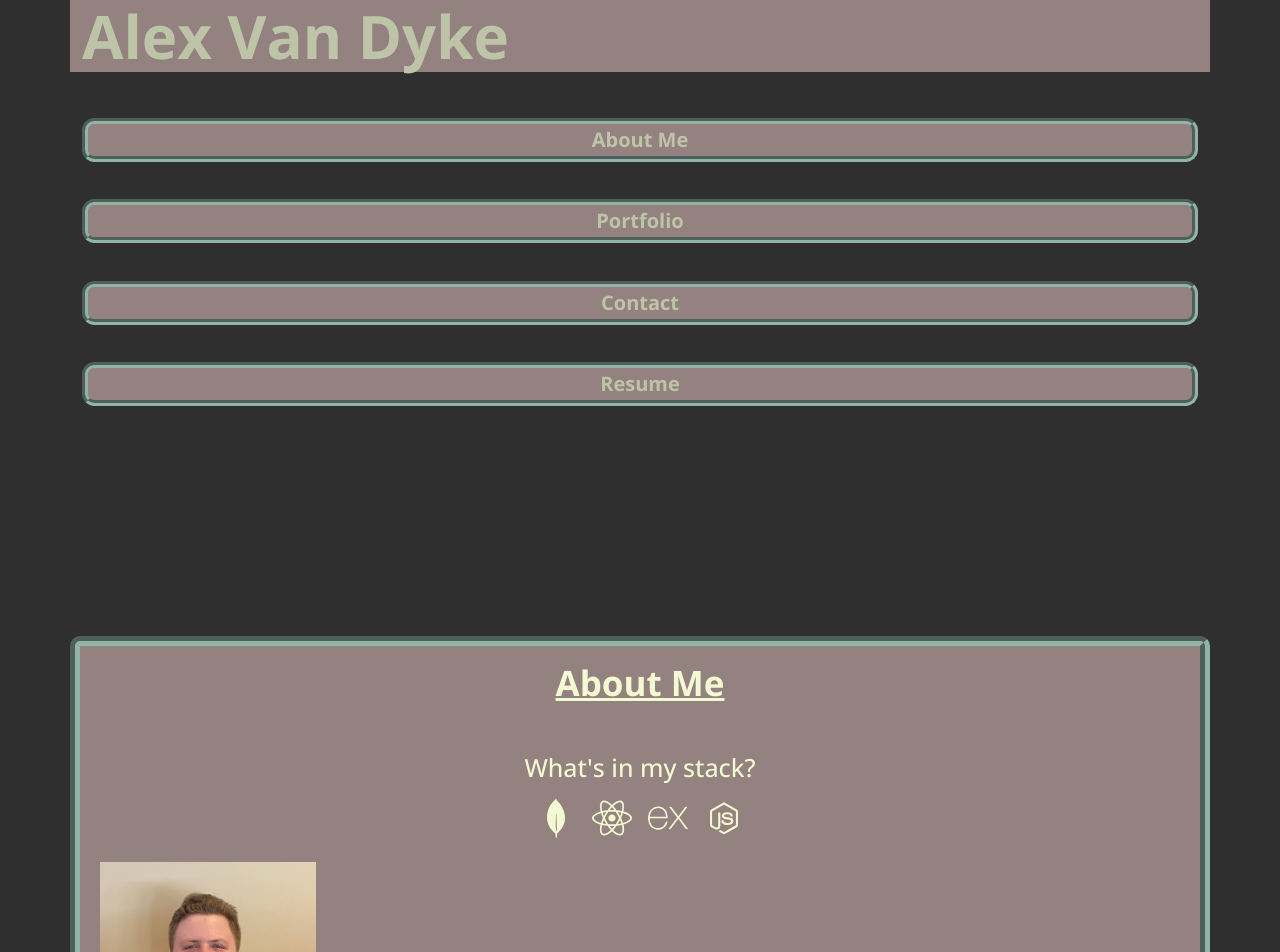
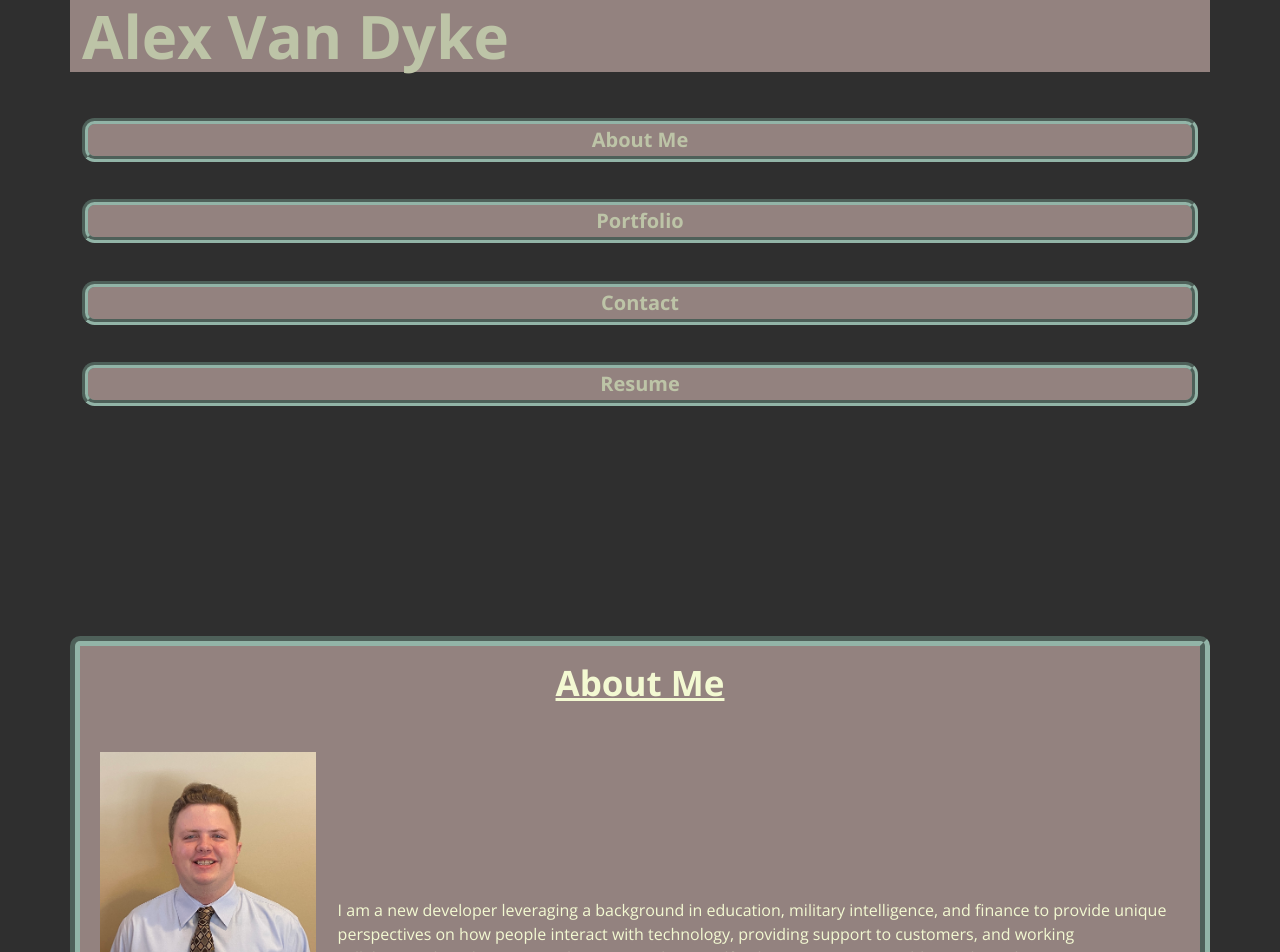
Before and after one commit to AlexandertheGreat491/React-Portfolio, a React (Create React App) app: page / in a window 1280 px wide. Shown: the top 952 px of the page. Built offline with nearby package versions, Linux system fonts and the light colour scheme.

Commit message:
trying to fix deployment error

```diff
--- a/src/components/About/index.js
+++ b/src/components/About/index.js
@@ -2,17 +2,6 @@
 import React from "react";
 // imports my profile picture
 import profileImage from "../../assets/images/profile picture.JPG";
-// imports the Simple Icons
-// imports the MongoDB icon
-import { SiMongodb } from "react-icons/si";
-// imports the Font Awesome icons
-//imports the React icon
-import { FaReact } from "react-icons/fa";
-// imports the Express Simple Icon
-import { SiExpress } from "react-icons/si";
-// imports the Nodejs icon
-import { DiNodejsSmall } from "react-icons/di";
-
 
 // About-Me section of the portfolio
 // references https://stackoverflow.com/questions/43768629/how-to-scale-large-font-awesome-icons-from-the-react-icons-package
@@ -24,10 +13,7 @@ function About() {
           <h2 id="me" className="mb-5">
             About Me
           </h2>
-          <h1 id="stackheader">What's in my stack?</h1>
-          <p className="justify-content-center mt-1"  id="stack">
-            <SiMongodb size={40} className="m-2" /> <FaReact size={40} className="m-2" /> <SiExpress size={40} className="m-2"/> <DiNodejsSmall size={40} className="m-2"/>
-          </p>
+
           <img
             id="handsome"
             src={profileImage}
```
